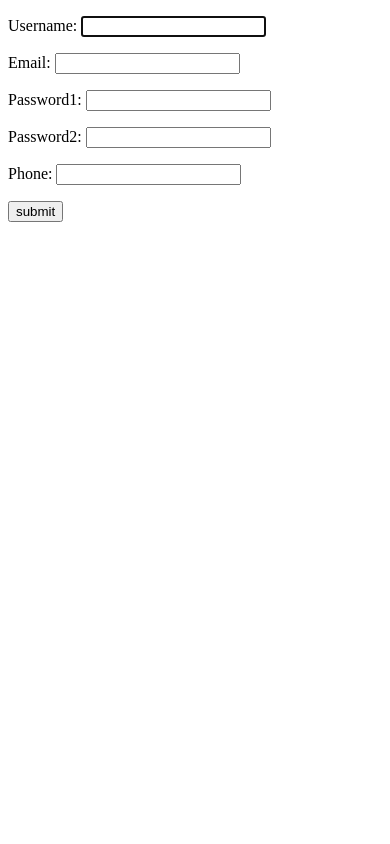
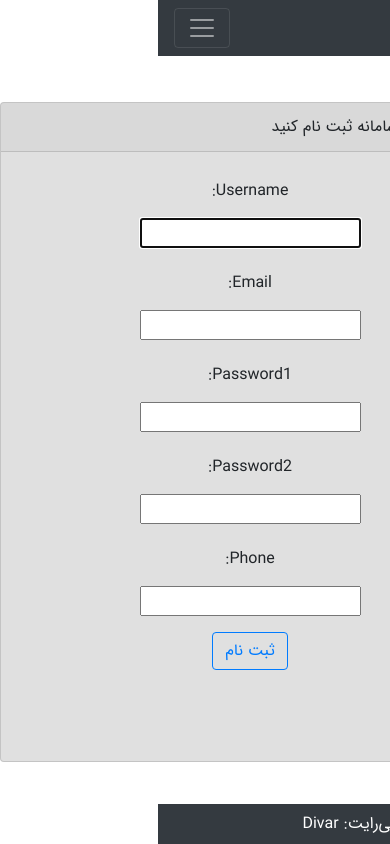
Before and after one commit to rkaregar/Divar, a Django app: page /users/signup/ in a window 390 px wide; the page is wider, and only the part inside the window is pictured. Run offline with Django 3.2, Linux system fonts and the light colour scheme; some libraries are stand-ins or nearby versions.

Commit message:
created signup page

```diff
--- a/divar-site/users/templates/signup.html
+++ b/divar-site/users/templates/signup.html
@@ -1,14 +1,87 @@
-<!DOCTYPE html>
-<html lang="en">
-<head>
-    <meta charset="UTF-8">
-    <title>Login</title>
-</head>
-<body>
-    <form method="post">
-        {% csrf_token %}
-        {{ form.as_p }}
-        <button type="submit">submit</button>
-    </form>
-</body>
-</html>
+{#<!DOCTYPE html>#}
+{#<html lang="en">#}
+{#<head>#}
+{#    <meta charset="UTF-8">#}
+{#    <title>Login</title>#}
+{#</head>#}
+{#<body>#}
+{#    <form method="post">#}
+{#        {% csrf_token %}#}
+{#        {{ form.as_p }}#}
+{#        <button type="submit">submit</button>#}
+{#    </form>#}
+{#</body>#}
+{#</html>#}
+
+
+{% extends "master.html" %}
+
+{% block content %}
+
+  <div id="page-content-wrapper" align="center">
+    {% if form.errors %}
+      <!-- Error messaging -->
+      <div id="form_errors" style="background: #ffcccc;">
+        <div class="inner">
+          <p>خطاهای زیر پیش آمده:</p>
+          {{ form.non_field_errors }}
+          <ul>
+            {% for field in form %}
+              {% if field.errors %}
+                <li>{{ field.label }}: {{ field.errors|striptags }}</li>{% endif %}
+            {% endfor %}
+          </ul>
+        </div>
+      </div>
+    {% endif %}
+    {% if errors %}
+      {% if errors %}
+        <div id="custom_errors" style="background: #ffcccc;">
+          <div class="inner">
+            <ul>
+              {% for key, value in errors.items %}
+                <p>خطاهای زیر پیش آمده:</p>
+                <li>{{ key }}: {{ value }}</li>
+              {% endfor %}
+            </ul>
+          </div>
+        </div>
+      {% endif %}
+    {% endif %}
+
+    <div class="container p-5" dir="rtl">
+      <div class="row justify-content-center">
+        <div class="col-md-8" align="center">
+
+          <div class="card" style="background: #E0E0E0; height: 660px; width: 500px;">
+            <div class="card-header text-right">لطفا ابتدا در سامانه ثبت نام کنید</div>
+
+            <div class="card-body" align="center">
+              <form method="post">
+                {% csrf_token %}
+                {% for field in form %}
+                  <div class="form-group row">
+                    <div class="col-sm-4 col-form-label text-md-right">
+                      {{ field.label_tag }}
+                    </div>
+                    <div class="col-md-6">
+                      {{ field }}
+                    </div>
+                  </div>
+                {% endfor %}
+                <div class="form-group row mb-0">
+                  <div class="col-md-8 offset-md-4">
+                    <button type="submit" class="btn btn-outline-primary">
+                      ثبت نام
+                    </button>
+                  </div>
+                </div>
+              </form>
+            </div>
+          </div>
+        </div>
+      </div>
+    </div>
+  </div>
+  <script src="/static/Translator.js"></script>
+{% endblock %}
```
